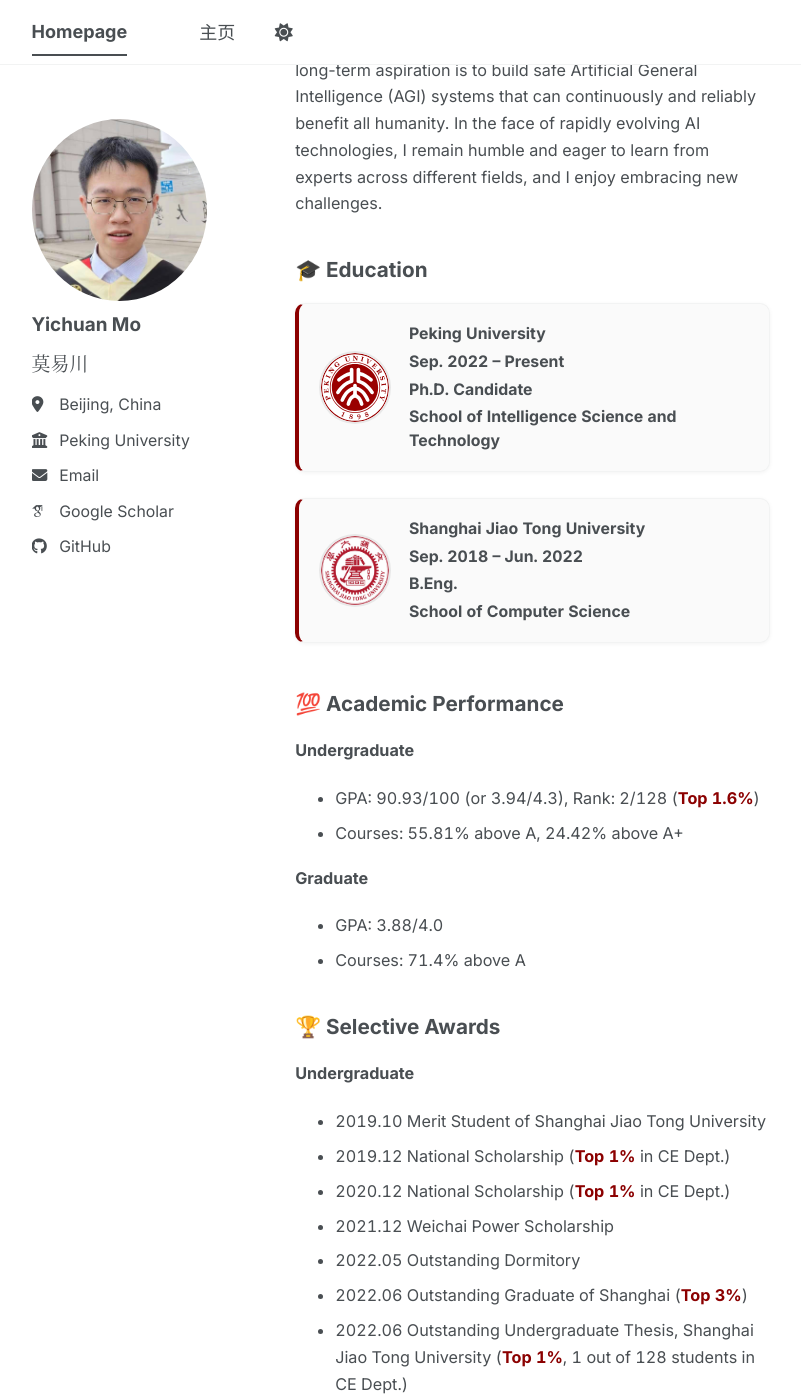
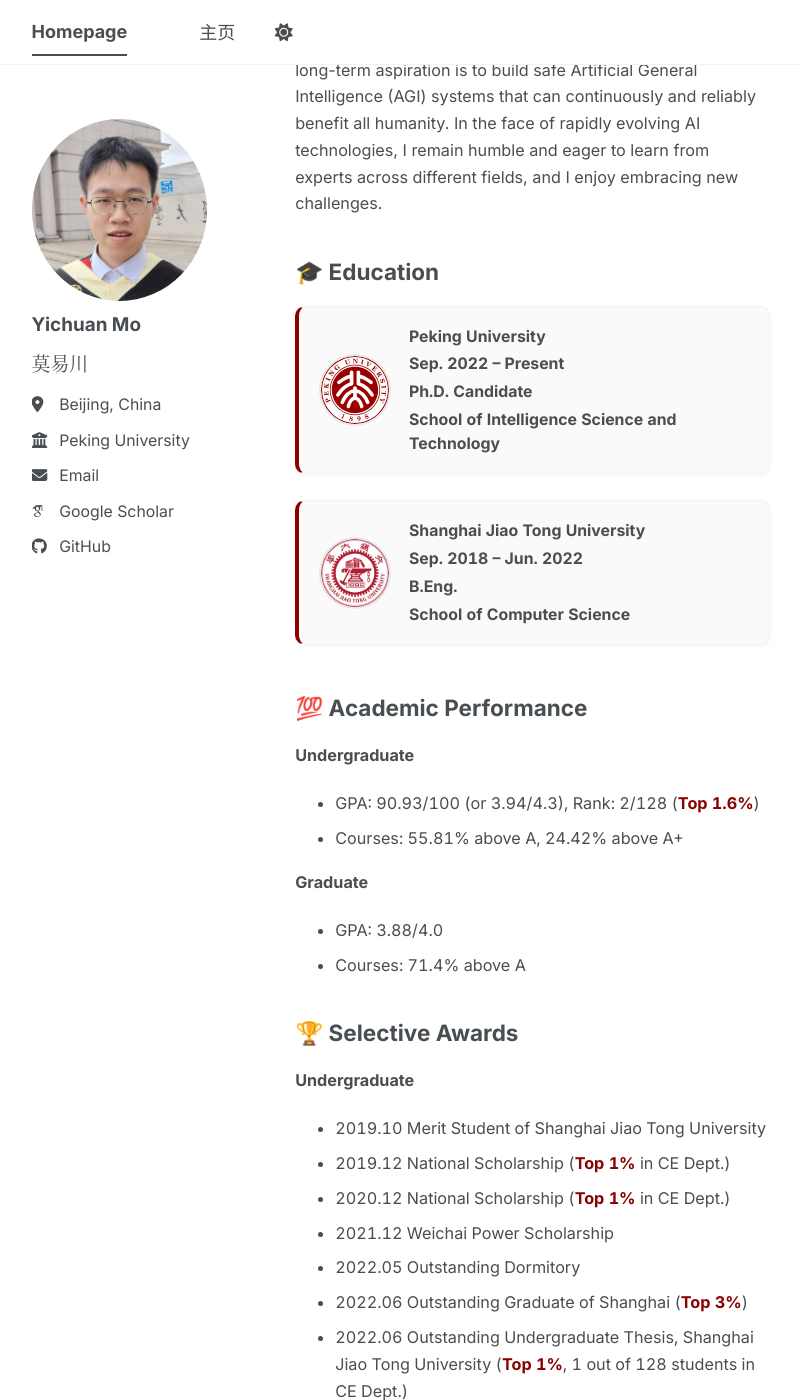
Before and after one commit to mo666666/mo666666.github.io, a Jekyll site: the page built from _pages/about.md, in a window 1280 px wide and 1400 px high, scrolled down 632 px. Shown: the whole window, without its empty margins (164-965 px from the left). Built offline with Jekyll 4.4.1, drawn with Linux system fonts in a browser that asks for light colours; some web fonts are replaced; a script bundle is joined from its source files by our own code; library files that are not in the unit come from our copies.

```diff
--- a/_sass/layout/_publications.scss
+++ b/_sass/layout/_publications.scss
@@ -12,7 +12,7 @@
   margin: 2.2rem 0 1.1rem !important;
   padding-bottom: 0 !important;
   border-bottom: 0 !important;
-  font-size: 1.15rem !important;
+  font-size: 1.25rem !important;
   line-height: 1.3 !important;
 }
 
```
